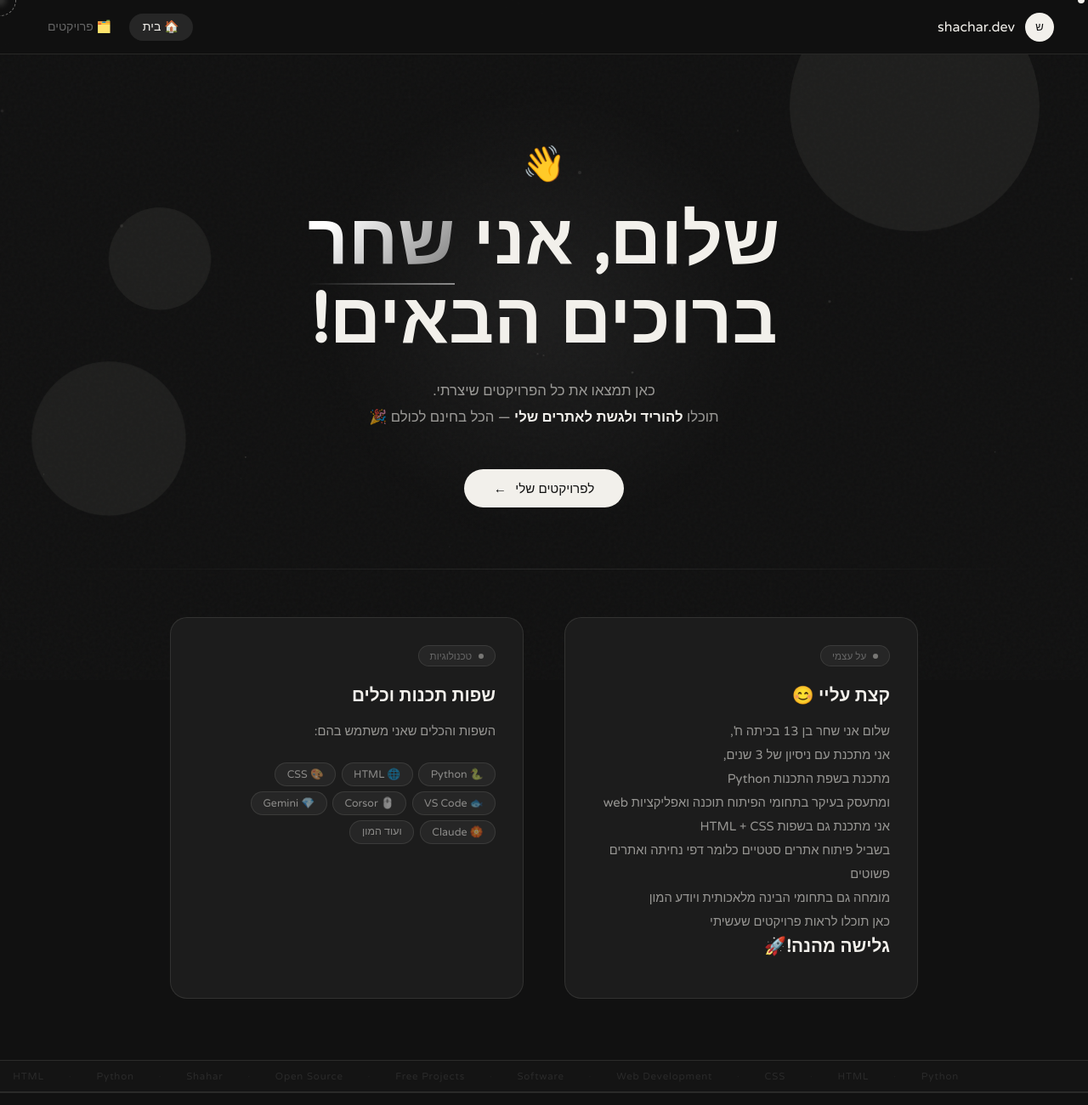
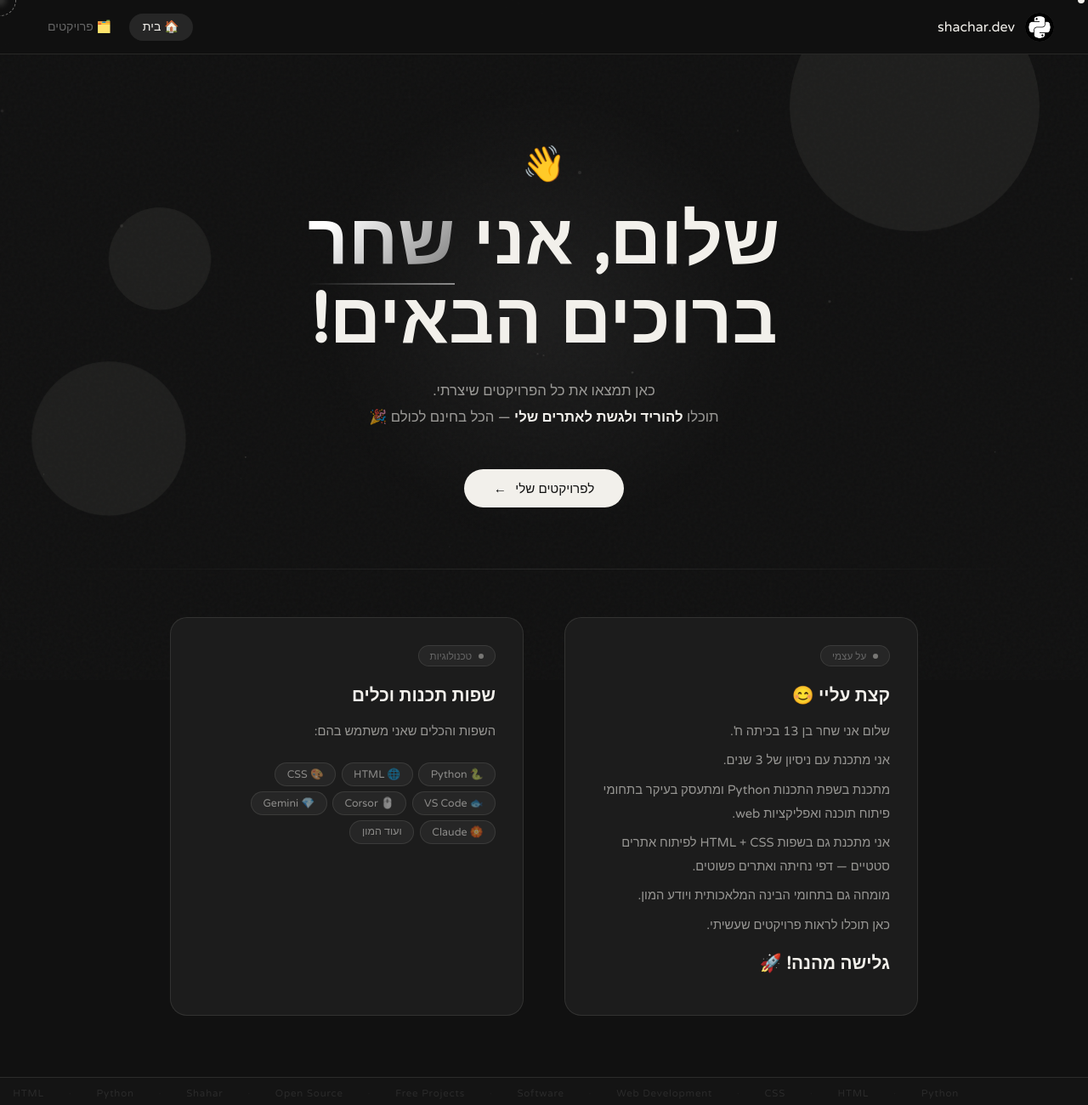
Before and after one commit to shdk052/me, a plain HTML site: page index.html in a window 1280 px wide. Shown: the top 1300 px of the page at 85% size. Drawn offline with Linux system fonts and the light colour scheme.

Commit message:
Update index.html

```diff
--- a/index.html
+++ b/index.html
@@ -4,6 +4,7 @@
 <meta charset="UTF-8"/>
 <meta name="viewport" content="width=device-width, initial-scale=1.0"/>
 <title>שחר | תוצרים</title>
+<link rel="icon" type="image/png" href="python.png"/>
 <link href="https://fonts.googleapis.com/css2?family=Varela+Round&display=swap" rel="stylesheet"/>
 <style>
 *,*::before,*::after{box-sizing:border-box;margin:0;padding:0}
@@ -142,11 +143,16 @@ nav{animation:navDrop .6s cubic-bezier(.16,1,.3,1) both}
 }
 .nav-av{
   width:34px;height:34px;border-radius:50%;
-  background:var(--white);color:var(--bg);
+  overflow:hidden;
   display:flex;align-items:center;justify-content:center;
-  font-family:var(--f);font-size:.82rem;
   flex-shrink:0;
   transition:transform .35s cubic-bezier(.34,1.56,.64,1),box-shadow .3s;
+  background:var(--surface2);
+}
+.nav-av img{
+  width:100%;height:100%;
+  object-fit:cover;
+  border-radius:50%;
 }
 .nav-brand:hover .nav-av{
   transform:scale(1.15) rotate(-8deg);
@@ -315,6 +321,7 @@ nav{animation:navDrop .6s cubic-bezier(.16,1,.3,1) both}
   font-family:var(--f);font-size:.92rem;line-height:1.9;
   color:rgba(242,240,235,.58);
 }
+.about-card p + p{margin-top:.4rem}
 .about-card p strong{color:var(--white)}
 .pills{display:flex;flex-wrap:wrap;gap:.4rem;margin-top:1.4rem}
 .pill{
@@ -543,7 +550,7 @@ footer p{font-family:var(--f);font-size:.78rem;color:#2a2a2a}
 <!-- ──── NAV ──── -->
 <nav>
   <a class="nav-brand" href="#" onclick="showPage('home');return false;" data-hover>
-    <span class="nav-av">ש</span>
+    <span class="nav-av"><img src="python.png" alt="לוגו"/></span>
     shachar.dev
   </a>
   <ul class="nav-links">
@@ -590,15 +597,13 @@ footer p{font-family:var(--f);font-size:.78rem;color:#2a2a2a}
     <div class="about-card" data-hover>
       <div class="card-chip"><span class="cd"></span> על עצמי</div>
       <h2>קצת עליי 😊</h2>
-      <p>שלום אני שחר בן 13 בכיתה ח',</p>
-      <p>אני מתכנת עם ניסיון של 3 שנים,</p>
-      <p>מתכנת בשפת התכנות Python</p>
-      <p>ומתעסק בעיקר בתחומי הפיתוח תוכנה ואפליקציות web</p>
-      <p>אני מתכנת גם בשפות HTML + CSS</p>
-      <p>בשביל פיתוח אתרים סטטיים כלומר דפי נחיתה ואתרים פשוטים</p>
-      <p>מומחה גם בתחומי הבינה מלאכותית ויודע המון</p>
-      <p>כאן תוכלו לראות פרויקטים שעשיתי</p>
-      <h2>גלישה מהנה!🚀</h2>
+      <p>שלום אני שחר בן 13 בכיתה ח'.</p>
+      <p>אני מתכנת עם ניסיון של 3 שנים.</p>
+      <p>מתכנת בשפת התכנות Python ומתעסק בעיקר בתחומי פיתוח תוכנה ואפליקציות web.</p>
+      <p>אני מתכנת גם בשפות HTML + CSS לפיתוח אתרים סטטיים — דפי נחיתה ואתרים פשוטים.</p>
+      <p>מומחה גם בתחומי הבינה המלאכותית ויודע המון.</p>
+      <p>כאן תוכלו לראות פרויקטים שעשיתי.</p>
+      <h2 style="margin-top:1rem">גלישה מהנה! 🚀</h2>
     </div>
 
     <div class="about-card" data-hover>
```
